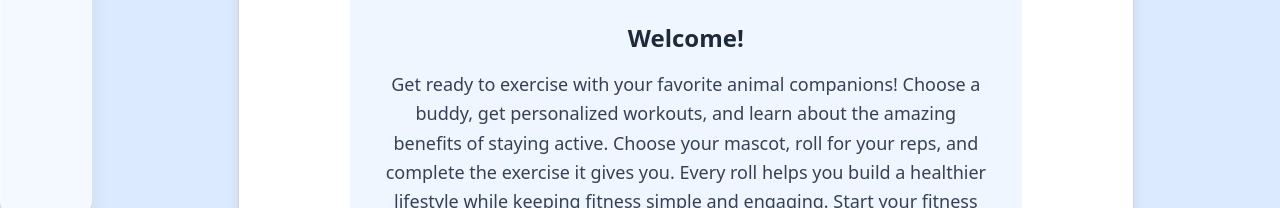
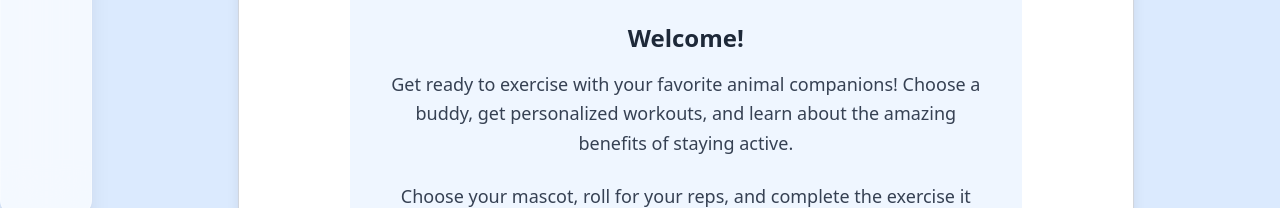
Before and after one commit to nonoro-official/Roll-Your-Reps, a React (Vite) app: page / in a window 1280 px wide. Shown: the part 584-792 px from the top of the page. Built offline with nearby package versions, Linux system fonts and the light colour scheme.

Commit message:
Update Home.tsx

```diff
--- a/src/pages/Home.tsx
+++ b/src/pages/Home.tsx
@@ -42,12 +42,11 @@ const Home: React.FC<HomePageProps> = ({setCurrentSection}) => (
                     Get ready to exercise with your favorite animal companions!
                     Choose a buddy, get personalized workouts, and learn about the
                     amazing benefits of staying active.
-
-                    Choose your mascot, roll for your reps, and complete the exercise it gives you.
+                </p>
+                <p className="text-lg text-gray-700 leading-relaxed mb-6">Choose your mascot, roll for your reps, and complete the exercise it gives you.
                     Every roll helps you build a healthier lifestyle while keeping fitness simple and engaging.
-
-                    Start your fitness journey now!
                 </p>
+                <p className="text-lg text-gray-700 leading-relaxed mb-6">Start your fitness journey now!</p>
             </div>
 
             <button
```
